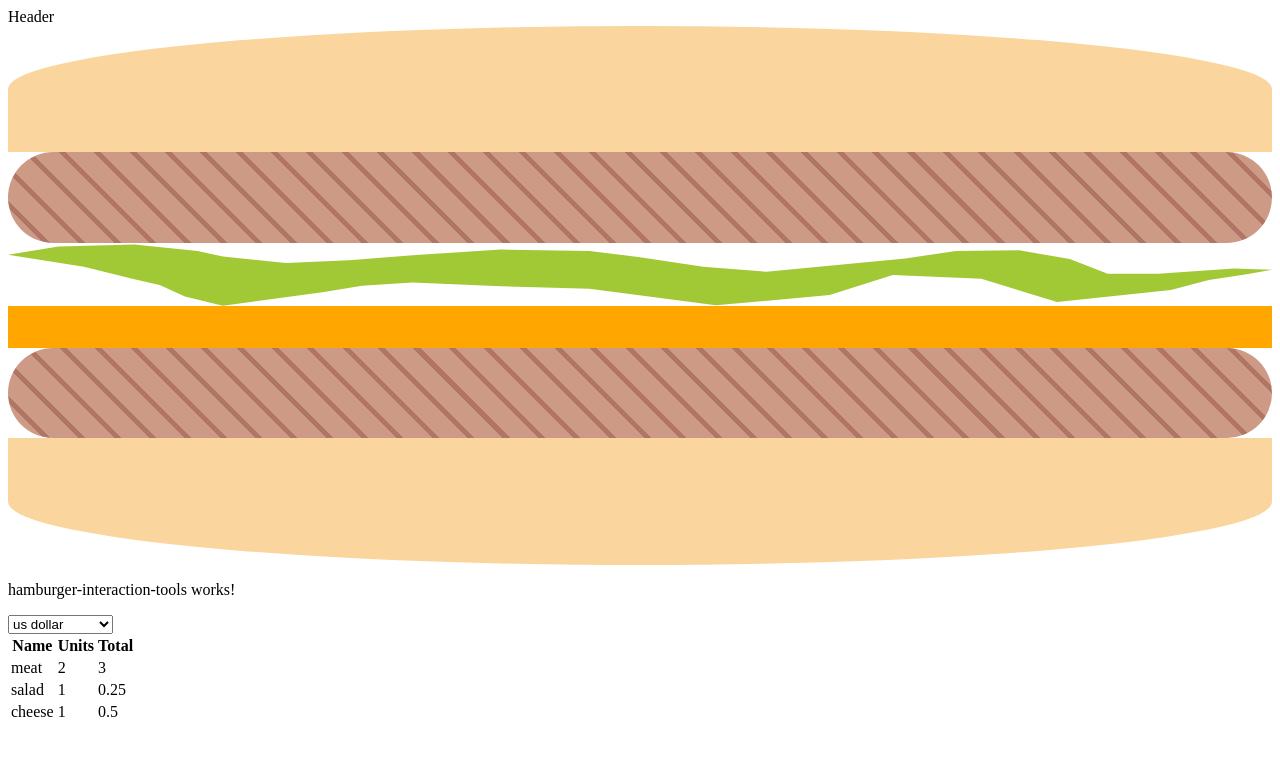
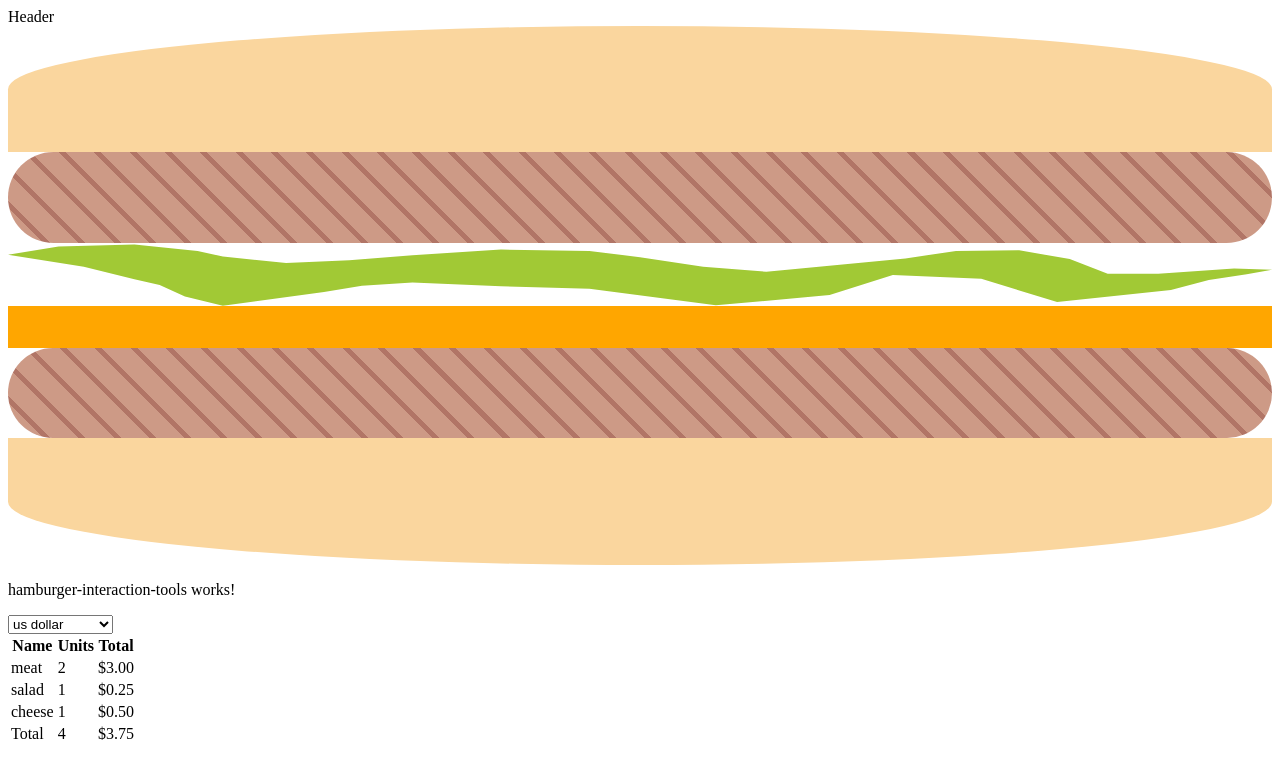
Before and after one commit to A-Cobra/angular, an Angular app: page / in a window 1280 px wide. Shown: the top 778 px of the page. Built offline with nearby package versions, Linux system fonts and the light colour scheme.

Commit message:
Conversion rates and Ingredient display works fine

```diff
--- a/src/app/hamburger/hamburger-interaction-tools/hamburger-interaction-tools.component.html
+++ b/src/app/hamburger/hamburger-interaction-tools/hamburger-interaction-tools.component.html
@@ -3,7 +3,7 @@
   <option
     *ngFor="let currency of currencies | keyvalue"
     [selected]="currency.key === 'us dollar'"
-    [value]="currency.value.conversionRate">
+    [value]="currency.key">
     {{ currency.key }}
   </option>
 </select>
@@ -20,9 +20,19 @@
       {{
         ingredientsPricing.get(ingredient.type) *
           ingredient.units *
-          conversionRate
+          currencyConversionRate | currency : currencyCode
       }}
       <!-- Piping Missing -->
     </td>
   </tr>
+  <tr>
+    <td>{{ totalIngredientsControl.type }}</td>
+    <td>{{ totalIngredientsControl.units }}</td>
+    <td>
+      {{
+        totalIngredientsControl.price * currencyConversionRate
+          | currency : currencyCode
+      }}
+    </td>
+  </tr>
 </table>
--- a/src/app/hamburger/hamburger-interaction-tools/hamburger-interaction-tools.component.ts
+++ b/src/app/hamburger/hamburger-interaction-tools/hamburger-interaction-tools.component.ts
@@ -6,7 +6,6 @@ import {
   SimpleChanges,
 } from '@angular/core';
 import { currencyMap } from 'src/app/models/currency.map';
-import { HamburgerIngredient } from 'src/app/models/hamburger-ingredient.type';
 import { Hamburger } from 'src/app/models/hamburger.interface';
 import { IngredientController } from 'src/app/models/ingredient-controller.type';
 import { ingredientPrice } from 'src/app/models/ingredient-price.map';
@@ -21,37 +20,36 @@ import { countElementsInList } from 'src/app/utils/count-elements-in-list.functi
 export class HamburgerInteractionToolsComponent
   implements AfterViewInit, OnChanges
 {
-  conversionRate: number = 1;
+  totalIngredientsControl!: { type: string; units: number; price: number };
+  currencyConversionRate: number = 1;
+  currencyCode: string = 'USD';
   currencies = currencyMap;
   ingredientsPricing = ingredientPrice;
-  meatUnits!: number;
-  cheeseUnits!: number;
-  saladUnits!: number;
   @Input()
   ingredientsController!: Array<IngredientController>;
   @Input()
   currentBurger!: Hamburger;
   basePrice = 1.0;
-  constructor() {}
+  constructor() {
+    this.totalIngredientsControl = {
+      type: 'Total',
+      units: 0,
+      price: 0,
+    };
+  }
   ngAfterViewInit(): void {
     console.log('this.currentBurger');
   }
   ngOnChanges(changes: SimpleChanges): void {
-    this.meatUnits = countElementsInList(
-      this.currentBurger.ingredients,
-      'meat'
-    );
-    this.cheeseUnits = countElementsInList(
-      this.currentBurger.ingredients,
-      'cheese'
-    );
-    this.saladUnits = countElementsInList(
-      this.currentBurger.ingredients,
-      'salad'
-    );
+    this.ingredientsController.forEach(element => {
+      this.totalIngredientsControl.units += element.units;
+      this.totalIngredientsControl.price +=
+        element.units * this.ingredientsPricing.get(element.type);
+    });
   }
-  updateCurrency(event: Event | { target: EventTarget }) {
-    this.conversionRate = Number((event.target as HTMLInputElement).value);
-    console.log((event.target as HTMLInputElement).value);
+  updateCurrency(event: Event | { target: EventTarget | HTMLInputElement }) {
+    const value = (event?.target as HTMLInputElement).value;
+    this.currencyConversionRate = this.currencies.get(value).conversionRate;
+    this.currencyCode = this.currencies.get(value).code;
   }
 }
--- a/src/app/hamburger/hamburger.component.ts
+++ b/src/app/hamburger/hamburger.component.ts
@@ -44,6 +44,7 @@ export class HamburgerComponent {
       id: generateId(15),
     };
     this.fillIngredientsControl();
+    this.fillTotalIngredientsControl();
     console.log(this.ingredientsControl);
   }
   private fillIngredientsControl() {
@@ -71,4 +72,7 @@ export class HamburgerComponent {
       }
     }
   }
+  private fillTotalIngredientsControl() {
+    this.ingredientsControl.forEach(element => {});
+  }
 }
```
